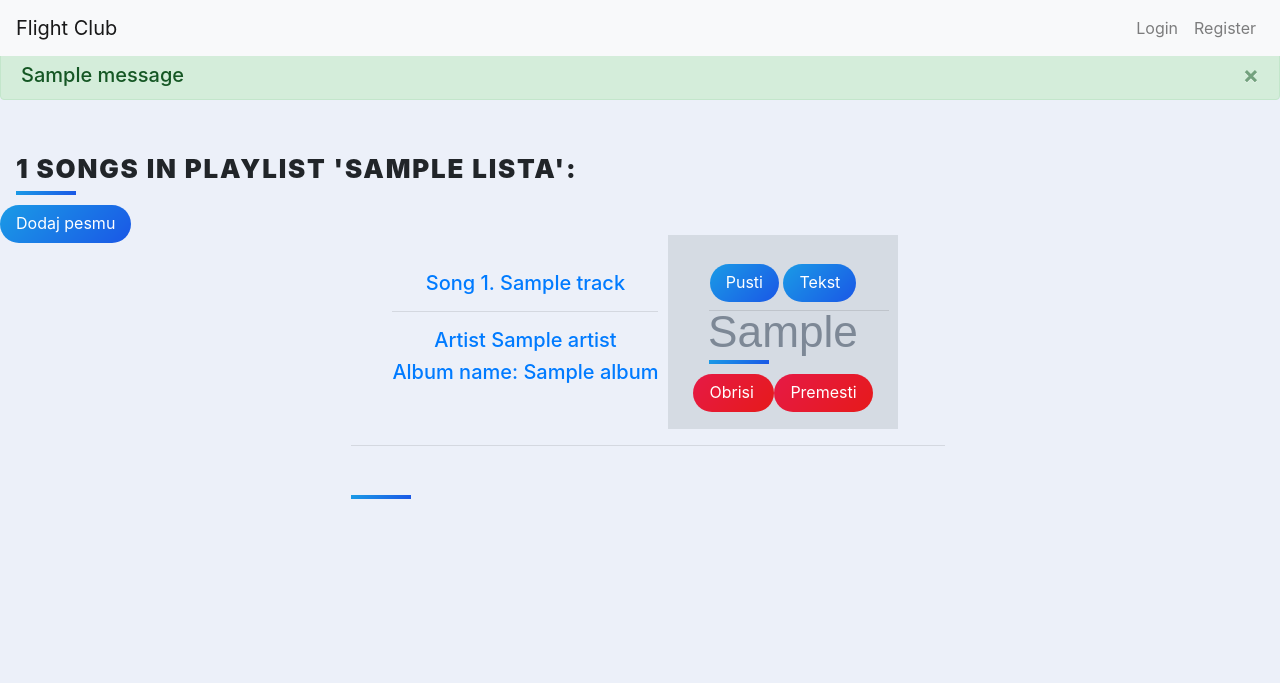
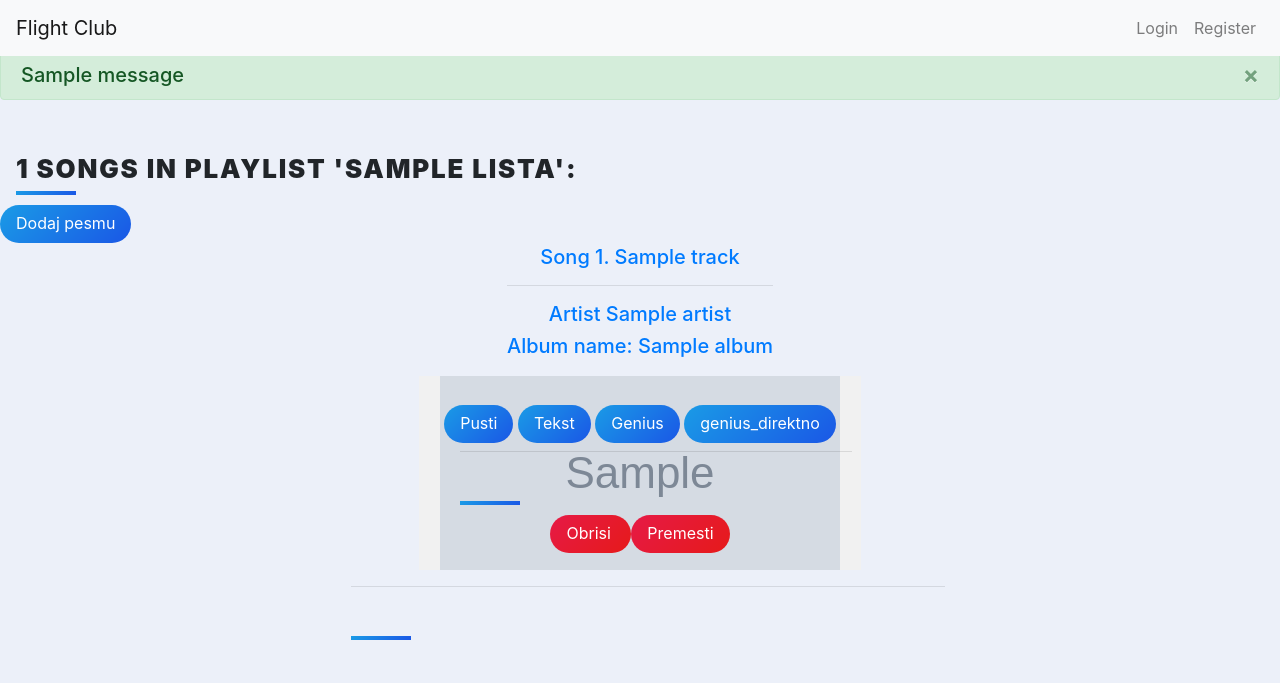
Before and after one commit to Wiola09/web_aplikacija_spotify, a Flask app: template templates/prikaz_pesama_playlista.html in a window 1280 px wide. Shown: the top 683 px of the page. Run offline with Flask 3, Linux system fonts and the light colour scheme; the template is opened without the code that fills it: most values are stand-ins (such as "Sample title", 1, 10 or a date in 2020); grey boxes marked "Sample" are stand-in pictures; one stand-in notice (Sample message) is shown; some libraries are stand-ins or nearby versions.

Commit message:
DOdata funckija genius_direktno(), u okviru koje je primenjena veza sa GENIUS API https://docs.genius.com/#songs-h2 Testirano: tip_zahteva = "/search?q=Brena" tip_zahteva = "/songs/7234505" tip_zahteva =  "/artists/457175"

```diff
--- a/main.py
+++ b/main.py
@@ -1,5 +1,8 @@
 import os
+import time
 import requests
+import json
+import http.client
 from flask import Flask, render_template, redirect, url_for, request, flash, current_app, jsonify, session
 from flask_bootstrap import Bootstrap
 from werkzeug.security import check_password_hash
@@ -32,6 +35,10 @@ app.config["SPOTIPY_REDIRECT_URI"] = SPOTIPY_REDIRECT_URI
 
 # Key https://apilayer.com/marketplace/spotify-api
 API_LAYER_API_KEY = os.environ["API_LAYER_API_KEY"]
+
+# https://pypi.org/project/lyricsgenius/
+# https://docs.genius.com/#/getting-started-h1
+GENIUS_ACCESS_TOKEN = os.environ["GENIUS_ACCESS_TOKEN"]
 
 # CREATE DATABASE
 # Prva linija mi javlja gresku, problem je bio sto sam dodao env vrednost DATABASE_URL1, pa je on nalazi, ne treba je
@@ -321,7 +328,6 @@ def prikazi_tekst_pesme():
     }
 
     response = requests.request("GET", url, headers=headers, data=payload)
-    import json
     status_code = response.status_code
     print(status_code)
     result = response.text
@@ -338,6 +344,101 @@ def prikazi_tekst_pesme():
 
 globalna_pesme_pretrage = []
 globalna_song_uris = []
+
+
+@app.route('/genius_direktno')
+def genius_direktno():
+    umetnik = request.args.get('umetnik')
+    naziv_pesme = request.args.get('naziv_pesme')
+
+    GENIUS_ACCESS_TOKEN = os.environ["GENIUS_ACCESS_TOKEN"]
+
+    tip_zahteva = "/songs/7234505"
+
+    """
+    # !!! https://docs.genius.com/#songs-h2
+    # Prikaz podataka o pesmi sa ID npr. "7234505"
+    Songs
+    A song is a document hosted on Genius. It's usually music lyrics.
+
+    Data for a song includes details about the document itself and information about all the referents that are
+     attached to it, including the text to which they refer.
+    GET /songs/:id
+    api.genius.com/songs/7234505
+    """
+    tip_zahteva = "/search?q=Toma Zdravkovic"
+    tip_zahteva = "/search?q=Brena"
+    tip_zahteva = f"/search?q={naziv_pesme}"
+    tip_zahteva_with_br = tip_zahteva.replace(' ', '%20')
+    tip_zahteva = tip_zahteva_with_br
+
+    """
+    Search
+    The search capability covers all content hosted on Genius (all songs).
+    GET /search
+    Search documents hosted on Genius.
+
+    q	The term to search for
+
+    """
+    # tip_zahteva =  "/artists/457175"
+
+    print(tip_zahteva)
+    # konekcija sa genius
+    conn = http.client.HTTPSConnection("api.genius.com")
+    payload = ''
+    headers = {
+        'Authorization': f'Bearer {GENIUS_ACCESS_TOKEN}'
+    }
+    conn.request("GET", f"{tip_zahteva}", payload, headers)
+    res = conn.getresponse()
+    data = res.read()
+    # Pretvaranje u recnik
+    response_dict = json.loads(data.decode("utf-8"))
+
+    # testiranje odogovra
+    print(data.decode("utf-8"))
+    print(type(data.decode("utf-8")))
+    print(type(response_dict))
+
+    # Za tip zahteva tip_zahteva = "/songs/7234505"
+    # yu_tube = response_dict["response"]["song"]["media"][0]["url"]
+    def pretraga_po_tekstu():
+        # Za tip_zahteva = "/search?q=Brena" , stampa umetnika i pesmu
+        umetnici = response_dict["response"]["hits"]
+        for umetnik in umetnici:
+            print(umetnik["result"]["artist_names"], umetnik["result"]["primary_artist"]["api_path"], umetnik["result"]["full_title"], umetnik["result"]["id"])
+    pretraga_po_tekstu()
+    # return redirect(yu_tube)
+    return jsonify(response_dict)
+
+@app.route('/prikazi_tekst_pesme_genius')
+def prikazi_tekst_pesme_genius():
+    umetnik = request.args.get('umetnik')
+    naziv_pesme = request.args.get('naziv_pesme')
+    import lyricsgenius as lyricsgenius
+    print(umetnik)
+    print(naziv_pesme)
+
+    # If you don't pass a token to the Genius class, lyricsgenus will look for an environment variable called
+    # GENIUS_ACCESS_TOKEN and attempt to use that for authentication.
+    genius = lyricsgenius.Genius(GENIUS_ACCESS_TOKEN)
+    artist = genius.search_artist(umetnik, max_songs=3, sort="title")
+    try:
+        print(artist.songs)
+    except:
+        pass
+
+
+    genius.remove_section_headers = True
+    try:
+        song = genius.search_song(naziv_pesme, artist.name)
+        # time.sleep(5)
+        print(song.lyrics)
+        lyrics_with_br = song.lyrics.replace('\n', '<br>')
+        return render_template('genius_prikaz_tekst_pesme.html', lyrics=lyrics_with_br, pesma=naziv_pesme, izvodjac=umetnik)
+    except:
+        return "Nema teksta za pesmu"
 
 
 @app.route('/pronadji_pesme_i_napravi_listu')
--- a/templates/prikaz_pesama_playlista.html
+++ b/templates/prikaz_pesama_playlista.html
@@ -36,7 +36,10 @@
 <!--        <a href="{{item['track']['href']}}" class="button"> Link autentif</a>-->
         <a href="{{item['track']['external_urls']['spotify']}}" class="button" target="_blank" rel="nofollow"> Pusti</a>
         <a href="{{ url_for('prikazi_tekst_pesme', range_start=loop.index, playlist_id=playlist_id, playlist_name=lista, song_id=item['track']['id'] )}}" class="button" target="_blank" rel="nofollow">Tekst</a>
-<!--        <a href="{{item['track']['preview_url']}}" class="button"> Pesma deo</a>-->
+        <a href="{{ url_for('prikazi_tekst_pesme_genius', range_start=loop.index, umetnik=item['track']['artists'][0]['name'], naziv_pesme=item['track']['name'])}}" class="button" target="_blank" rel="nofollow">Genius</a>
+        <a href="{{ url_for('genius_direktno', range_start=loop.index, umetnik=item['track']['artists'][0]['name'], naziv_pesme=item['track']['name'])}}" class="button" target="_blank" rel="nofollow">genius_direktno</a>
+
+        <!--        <a href="{{item['track']['preview_url']}}" class="button"> Pesma deo</a>-->
          <hr class="heading">
         <a href="{{ url_for('obrisi_pesmu', playlist_id=playlist_id, playlist_name=lista, song_id=item['track']['id']) }}" class="button delete-button"> Obrisi </a>
 
```
Also changed, not shown: templates/genius_prikaz_tekst_pesme.html (added, +35 -0 lines).
